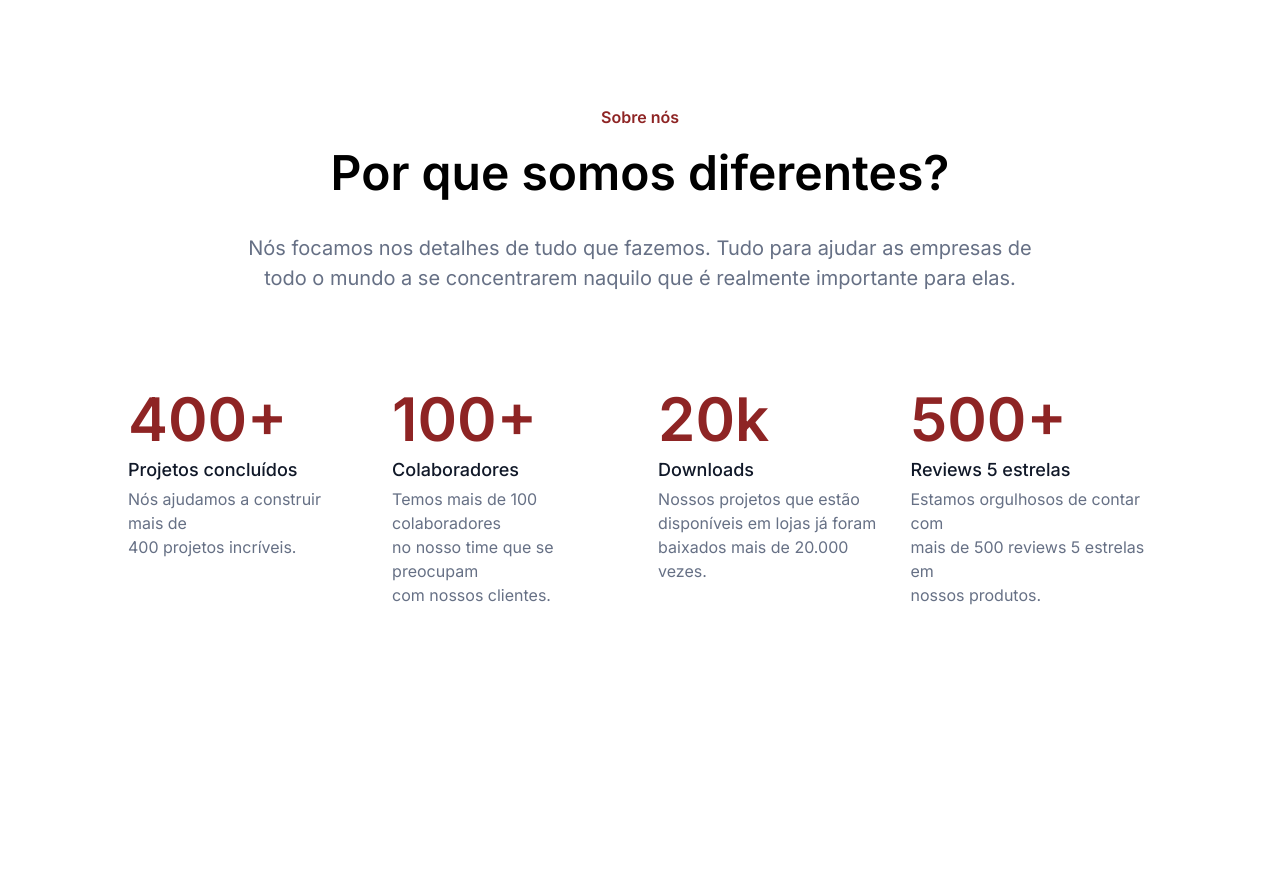
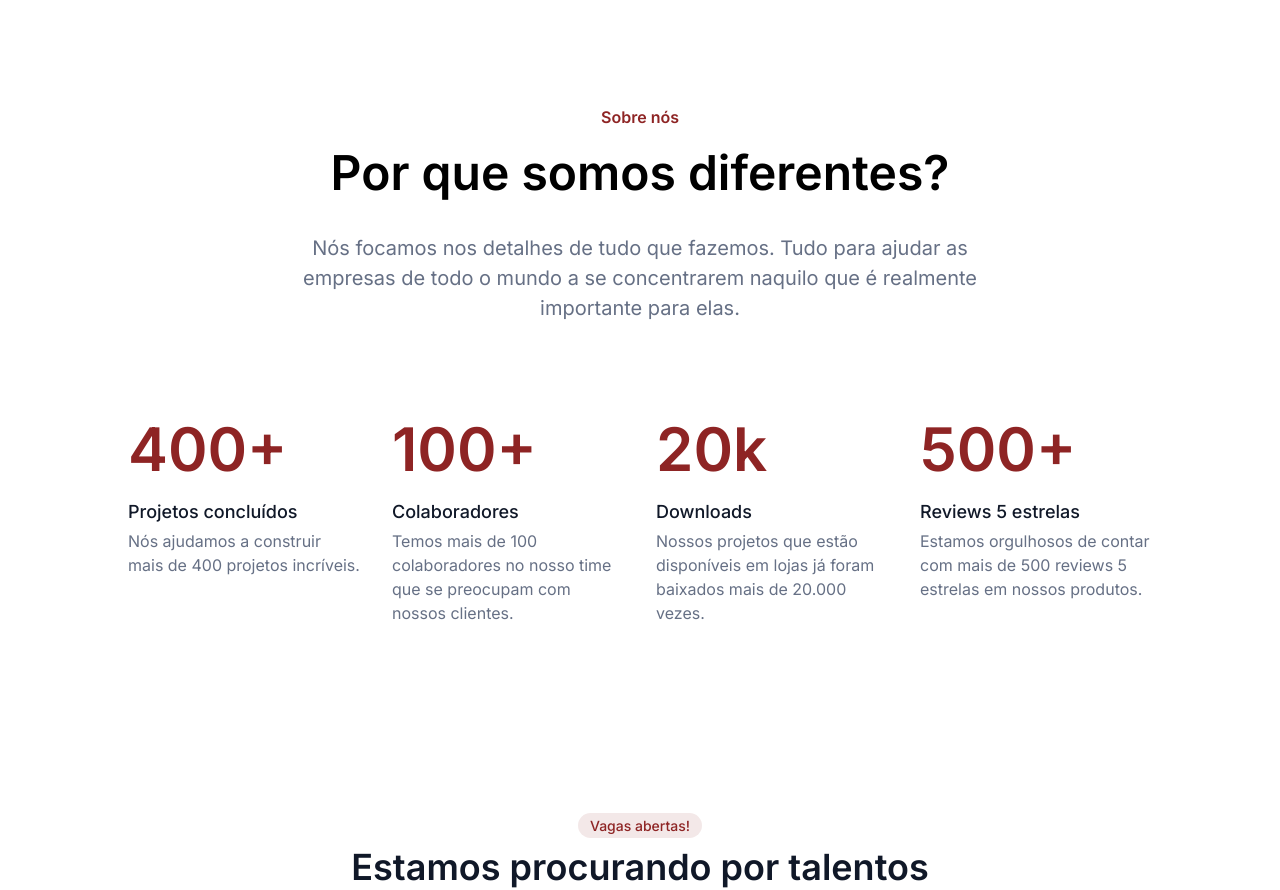
Before and after one commit to brunornsousa92/7DaysOfCode-HTMLeCSS, a plain HTML site: page index.html in a window 1280 px wide. Shown: the part 62-952 px from the top of the page. Before the commit the page ends 800 px from the top, so only its background shows below. Drawn offline with Linux system fonts and the light colour scheme.

Commit message:
add main section

```diff
--- a/index.html
+++ b/index.html
@@ -33,32 +33,40 @@
         <section class="cabecalho">
             <span>Sobre nós</span>
             <h1>Por que somos diferentes?</h1>
-            <p>Nós focamos nos detalhes de tudo que fazemos. Tudo para ajudar as empresas de <br> todo o mundo a se
+            <p>Nós focamos nos detalhes de tudo que fazemos. Tudo para ajudar as empresas de todo o mundo a se
                 concentrarem naquilo que é realmente importante para elas.</p>
         </section>
         <section class="metricas-container">
-            <div>
+            <div class="metricas-container-item">
                 <span>400+</span>
-                <h2>Projetos concluídos</h2>
-                <p>Nós ajudamos a construir mais de <br>400 projetos incríveis.</p>
+                <h3>Projetos concluídos</h3>
+                <p>Nós ajudamos a construir mais de 400 projetos incríveis.</p>
             </div>
-            <div>
+            <div class="metricas-container-item">
                 <span>100+</span>
-                <h2>Colaboradores</h2>
-                <p>Temos mais de 100 colaboradores <br>no nosso time que se preocupam <br>com nossos clientes.</p>
+                <h3>Colaboradores</h3>
+                <p>Temos mais de 100 colaboradores no nosso time que se preocupam com nossos clientes.</p>
             </div>
-            <div>
+            <div class="metricas-container-item">
                 <span>20k</span>
-                <h2>Downloads</h2>
-                <p>Nossos projetos que estão <br>disponíveis em lojas já foram <br>baixados mais de 20.000 vezes.</p>
+                <h3>Downloads</h3>
+                <p>Nossos projetos que estão disponíveis em lojas já foram baixados mais de 20.000 vezes.</p>
             </div>
-            <div>
+            <div class="metricas-container-item">
                 <span>500+</span>
-                <h2>Reviews 5 estrelas</h2>
-                <p>Estamos orgulhosos de contar com <br>mais de 500 reviews 5 estrelas em <br>nossos produtos.</p>
+                <h3>Reviews 5 estrelas</h3>
+                <p>Estamos orgulhosos de contar com mais de 500 reviews 5 estrelas em nossos produtos.</p>
             </div>
         </section>
     </header>
+    <main>
+        <section class="vagas-container">
+            <span>Vagas abertas!</span>
+            <h2>Estamos procurando por talentos</h2>
+            <p>Somos uma equipe 100% remota com pessoas do Brasil inteiro.</p>
+            <img src="./assets/Banner_vagas.png" alt="Pessoas sentadas ao redor de uma mesa em uma sala de reunião">
+        </section>
+    </main>
 
 
 </body>
--- a/styles/style.css
+++ b/styles/style.css
@@ -2,6 +2,10 @@
     --text-color: #667085;
     --main-color: #8E2424;
     --second-color: #101828;
+
+    --text-title: 3rem;
+    --text-subtitle: 2.25rem;
+    --text-paragraph: 1.25rem;
 }
 
 body {
@@ -45,7 +49,7 @@ button {
     color: #FFFFFF;
 }
 
-.cabecalho {
+.cabecalho, .vagas-container {
     text-align: center;
     padding: 6rem 0;
 }
@@ -56,14 +60,15 @@ button {
 }
 
 .cabecalho h1 {
-    font-size: 3rem;
+    font-size: var(--text-title);
     font-weight: 600;
     margin: 1.5rem 0;
 }
 
 .cabecalho p {
+    margin: 0 22%;
     padding-top: 0.75rem;
-    font-size: 1.25rem;
+    font-size: var(--text-paragraph);
     color: var(--text-color);
     line-height: 30px;
 }
@@ -76,19 +81,46 @@ button {
     gap: 2rem;
 }
 
+.metricas-container-item {
+    width: 25%;
+}
+
 .metricas-container span {
     font-size: 3.75rem;
 }
 
-.metricas-container h2 {
+.metricas-container h3 {
     font-size: 1.125rem;
     font-weight: 500;
     color: var(--second-color);
-    margin-top: 12px;
+    margin-top: 1.5rem;
 }
 
 .metricas-container p {
     color: var(--text-color);
-    line-height: 24px;
-    margin-top: 8px;
+    line-height: 1.5rem;
+    margin-top: 0.5rem;
 }
+
+.vagas-container span {
+    font-size: 0.875rem;
+    font-weight: 500;
+    color: var(--main-color);
+    background-color: rgba(142, 36, 36, 0.1);
+    padding: 0.25rem 0.75rem;
+    border-radius: 1rem;
+}
+
+.vagas-container h2 {
+    margin-top: 1rem;
+    font-size: var(--text-subtitle);
+    font-weight: 600;
+    color: var(--second-color);
+}
+
+.vagas-container p {
+    margin-top: 1.25rem;
+    margin-bottom: 4rem;
+    font-size: var(--text-paragraph);
+    color: var(--text-color);
+}
```
Also changed, not shown: assets/Banner_vagas.png (added).
